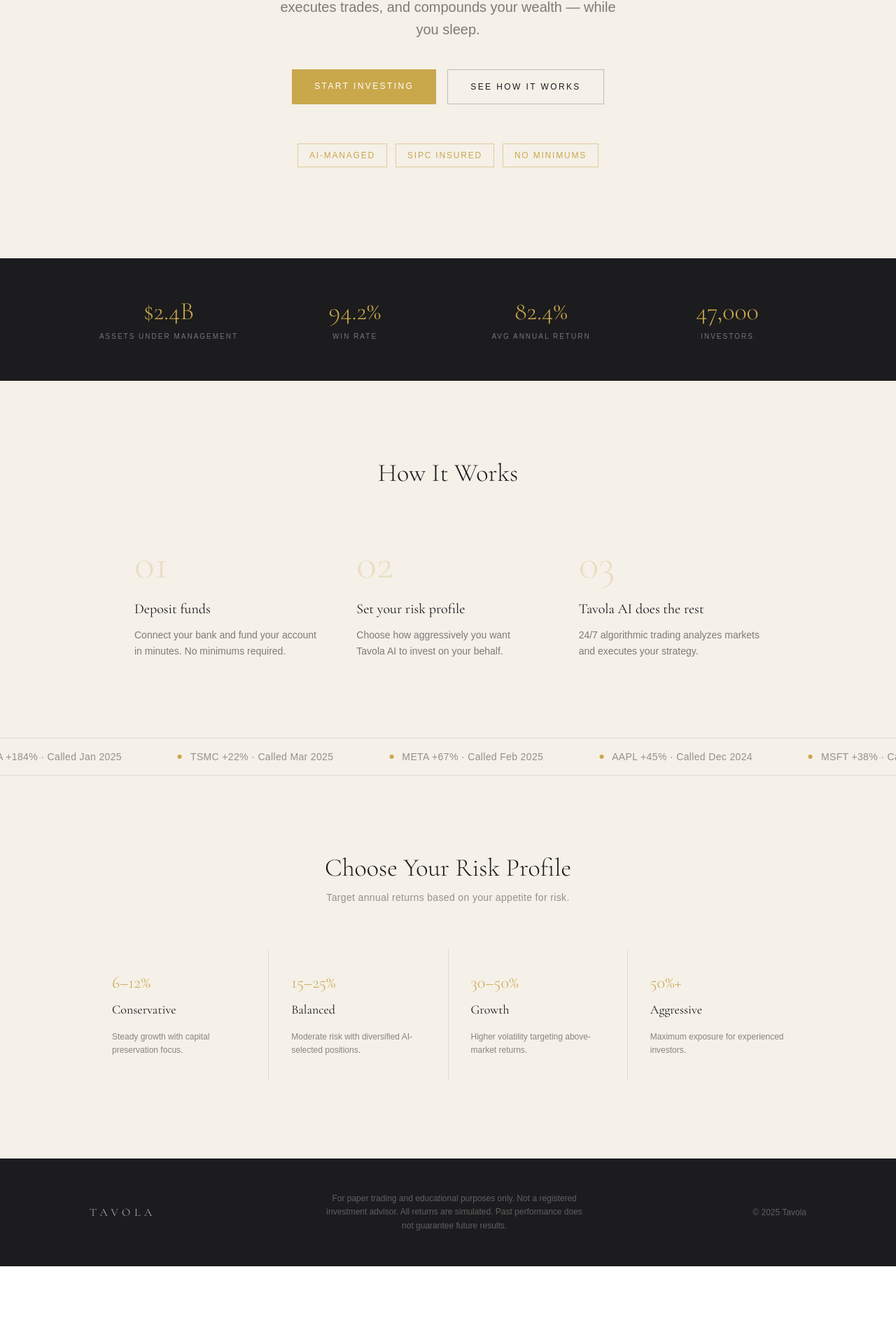
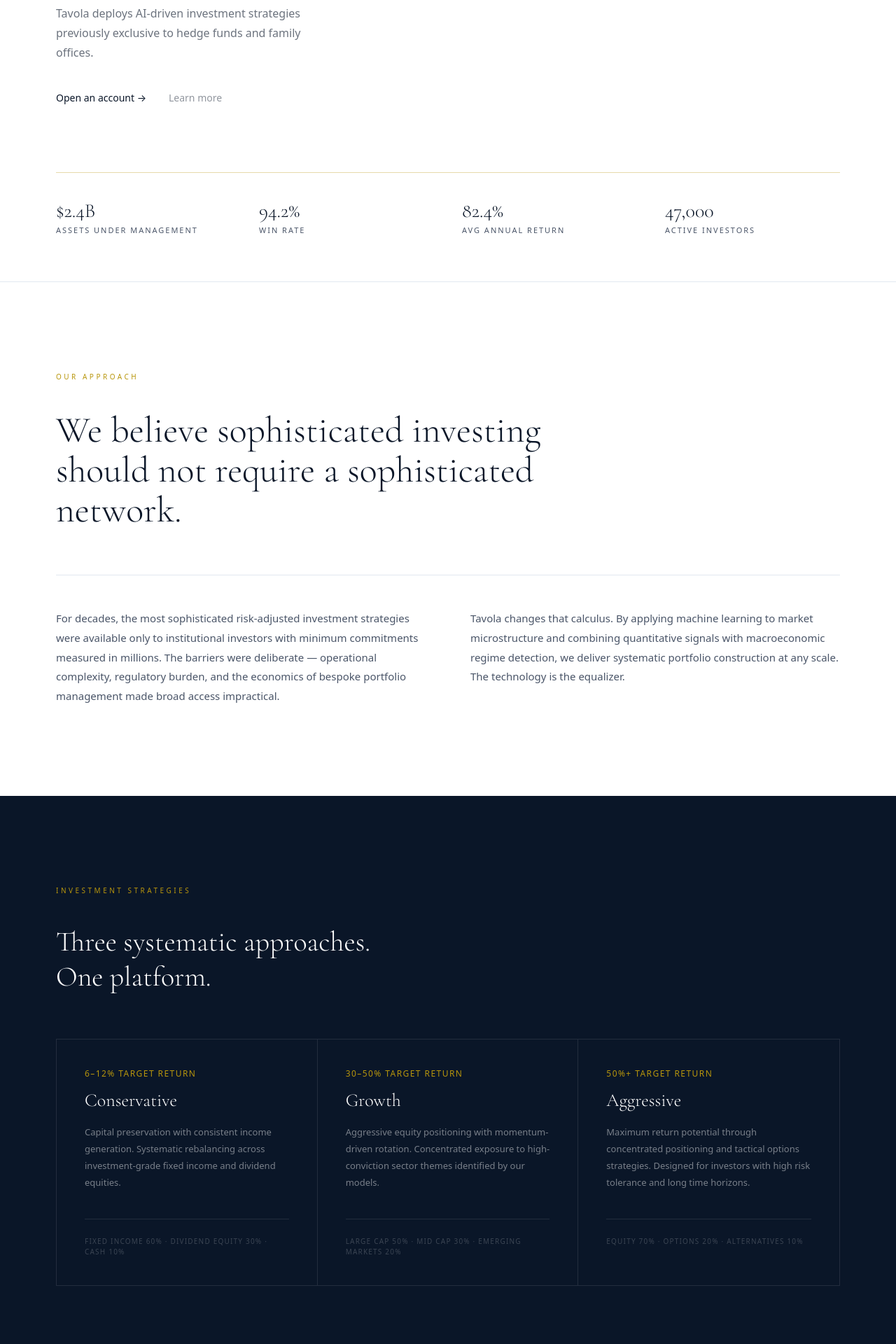
Before and after one commit to gageevans792-lang/Tavola, a Next.js app: page / in a window 1280 px wide. Shown: the part 431-2351 px from the top of the page at 70% size. Before the commit the page ends 2240 px from the top, so only its background shows below. Built offline with nearby package versions, Linux system fonts and the light colour scheme.

Commit message:
redesign: institutional landing page

```diff
--- a/src/app/globals.css
+++ b/src/app/globals.css
@@ -1,33 +1,13 @@
 @import "tailwindcss";
 
-:root {
-  --background: #ffffff;
-  --foreground: #171717;
-}
-
 @theme inline {
-  --color-background: var(--background);
-  --color-foreground: var(--foreground);
-  --font-sans: var(--font-geist-sans);
-  --font-mono: var(--font-geist-mono);
-  --font-serif: var(--font-cormorant), Georgia, serif;
-  --animate-marquee: marquee 40s linear infinite;
-}
-
-@media (prefers-color-scheme: dark) {
-  :root {
-    --background: #0a0a0a;
-    --foreground: #ededed;
-  }
+  --font-serif: var(--font-cormorant), Georgia, 'Times New Roman', serif;
 }
 
 body {
-  background: var(--background);
-  color: var(--foreground);
-  font-family: Arial, Helvetica, sans-serif;
+  background: #ffffff;
+  color: #0A1628;
+  font-family: system-ui, -apple-system, BlinkMacSystemFont, 'Segoe UI', sans-serif;
+  -webkit-font-smoothing: antialiased;
+  -moz-osx-font-smoothing: grayscale;
 }
-
-@keyframes marquee {
-  from { transform: translateX(0); }
-  to { transform: translateX(-50%); }
-}
--- a/src/app/page.tsx
+++ b/src/app/page.tsx
@@ -1,186 +1,299 @@
 import Link from 'next/link';
 
-const tickerItems = [
-  'NVDA +184% · Called Jan 2025',
-  'TSMC +22% · Called Mar 2025',
-  'META +67% · Called Feb 2025',
-  'AAPL +45% · Called Dec 2024',
-  'MSFT +38% · Called Nov 2024',
-  'AMZN +52% · Called Feb 2025',
-  'GOOGL +71% · Called Jan 2025',
-  'AMD +95% · Called Oct 2024',
+const stats = [
+  { value: '$2.4B',   label: 'Assets Under Management' },
+  { value: '94.2%',  label: 'Win Rate' },
+  { value: '82.4%',  label: 'Avg Annual Return' },
+  { value: '47,000', label: 'Active Investors' },
 ];
 
-const stats = [
-  { value: '$2.4B', label: 'Assets Under Management' },
-  { value: '94.2%', label: 'Win Rate' },
-  { value: '82.4%', label: 'Avg Annual Return' },
-  { value: '47,000', label: 'Investors' },
+const strategies = [
+  {
+    name: 'Conservative',
+    range: '6–12%',
+    description:
+      'Capital preservation with consistent income generation. Systematic rebalancing across investment-grade fixed income and dividend equities.',
+    allocation: 'Fixed income 60% · Dividend equity 30% · Cash 10%',
+  },
+  {
+    name: 'Growth',
+    range: '30–50%',
+    description:
+      'Aggressive equity positioning with momentum-driven rotation. Concentrated exposure to high-conviction sector themes identified by our models.',
+    allocation: 'Large cap 50% · Mid cap 30% · Emerging markets 20%',
+  },
+  {
+    name: 'Aggressive',
+    range: '50%+',
+    description:
+      'Maximum return potential through concentrated positioning and tactical options strategies. Designed for investors with high risk tolerance and long time horizons.',
+    allocation: 'Equity 70% · Options 20% · Alternatives 10%',
+  },
 ];
 
 const steps = [
   {
     number: '01',
-    title: 'Deposit funds',
-    desc: 'Connect your bank and fund your account in minutes. No minimums required.',
+    title: 'Fund your account',
+    description:
+      'Link your bank account via ACH transfer. Funds are held in SIPC-protected accounts at our custodial partner. No minimum deposit required.',
   },
   {
     number: '02',
-    title: 'Set your risk profile',
-    desc: 'Choose how aggressively you want Tavola AI to invest on your behalf.',
+    title: 'Select your strategy',
+    description:
+      'Choose from our three systematic investment strategies based on your risk tolerance and return objectives. Our model adapts to market regimes in real time.',
   },
   {
     number: '03',
-    title: 'Tavola AI does the rest',
-    desc: '24/7 algorithmic trading analyzes markets and executes your strategy.',
+    title: 'Tavola manages the rest',
+    description:
+      'Our algorithms monitor market conditions around the clock, rebalancing positions and adjusting exposure to capitalize on emerging opportunities.',
   },
 ];
 
-const riskProfiles = [
-  { name: 'Conservative', range: '6–12%', desc: 'Steady growth with capital preservation focus.' },
-  { name: 'Balanced', range: '15–25%', desc: 'Moderate risk with diversified AI-selected positions.' },
-  { name: 'Growth', range: '30–50%', desc: 'Higher volatility targeting above-market returns.' },
-  { name: 'Aggressive', range: '50%+', desc: 'Maximum exposure for experienced investors.' },
+const trustItems = [
+  'SEC Compliant Framework',
+  '256-bit Encryption',
+  'SIPC Protected',
+  'SOC 2 Type II',
+];
+
+const footerColumns = [
+  {
+    heading: 'Company',
+    links: ['About', 'Careers', 'Press', 'Contact'],
+  },
+  {
+    heading: 'Legal',
+    links: ['Terms of Service', 'Privacy Policy', 'Disclosures', 'FINRA BrokerCheck'],
+  },
+  {
+    heading: 'Resources',
+    links: ['Research', 'Documentation', 'API Reference', 'System Status'],
+  },
+  {
+    heading: 'Support',
+    links: ['Help Center', 'Account Access', 'Security', 'Compliance'],
+  },
 ];
 
 export default function Home() {
   return (
-    <div className="min-h-screen bg-[#F5F0E8] text-[#1C1C1E]">
+    <div className="bg-white text-[#0A1628]">
 
-      {/* NAV */}
-      <nav className="fixed top-0 left-0 right-0 z-50 flex items-center justify-between px-8 py-5 bg-[#F5F0E8]/90 backdrop-blur-sm border-b border-[#1C1C1E]/10">
-        <span className="font-serif text-xl tracking-[0.3em] font-semibold">TAVOLA</span>
-        <div className="flex items-center gap-5">
+      {/* ── NAV ── */}
+      <nav className="fixed top-0 left-0 right-0 z-50 h-14 flex items-center bg-white border-b border-[#E2E8F0]">
+        <div className="w-full flex items-center justify-between px-12 lg:px-20">
+          <span className="font-serif text-[13px] tracking-[0.4em] uppercase text-[#0A1628]">
+            Tavola
+          </span>
+          <div className="flex items-center text-[12px]">
             <Link
               href="/signin"
-            className="text-sm tracking-wide text-[#1C1C1E]/60 hover:text-[#1C1C1E] transition-colors"
+              className="px-5 text-[#0A1628]/50 hover:text-[#0A1628] transition-colors"
             >
               Sign In
             </Link>
+            <span className="w-px h-3.5 bg-[#E2E8F0]" />
             <Link
               href="/signup"
-            className="text-sm tracking-widest uppercase bg-[#C9A84C] text-white px-5 py-2.5 hover:bg-[#b8963e] transition-colors"
+              className="px-5 text-[#0A1628] hover:underline underline-offset-2 transition-all"
             >
-            Get Started
+              Open Account
             </Link>
+          </div>
         </div>
       </nav>
 
-      {/* HERO */}
-      <section className="flex flex-col items-center justify-center min-h-screen px-6 pt-20 text-center">
-        <h1 className="font-serif text-5xl md:text-7xl font-light leading-[1.1] max-w-4xl mb-6">
-          Your money, finally working<br className="hidden md:block" /> as hard as you do.
+      {/* ── HERO ── */}
+      <section className="min-h-screen flex flex-col pt-14">
+        <div className="flex-1 flex items-center px-12 lg:px-20 py-24">
+          <div>
+            <h1 className="font-serif text-[52px] lg:text-[80px] font-light leading-[1.05] text-[#0A1628] max-w-4xl mb-8">
+              Institutional-grade portfolio management.{' '}
+              <br className="hidden lg:block" />
+              Now available to everyone.
             </h1>
-        <p className="text-lg md:text-xl text-[#1C1C1E]/55 max-w-lg mb-10 leading-relaxed font-light">
-          24/7 AI portfolio management that analyzes markets, executes trades,
-          and compounds your wealth — while you sleep.
+            <p className="text-[16px] leading-[1.75] text-[#0A1628]/60 max-w-[400px] mb-10">
+              Tavola deploys AI-driven investment strategies previously exclusive
+              to hedge funds and family offices.
             </p>
-        <div className="flex flex-col sm:flex-row gap-4 mb-14">
+            <div className="flex items-center gap-8 text-[14px]">
               <Link
                 href="/signup"
-            className="px-8 py-4 bg-[#C9A84C] text-white text-xs tracking-[0.2em] uppercase hover:bg-[#b8963e] transition-colors"
+                className="text-[#0A1628] underline-offset-4 hover:underline"
               >
-            Start Investing
+                Open an account →
               </Link>
               <a
                 href="#how-it-works"
-            className="px-8 py-4 border border-[#1C1C1E]/25 text-[#1C1C1E] text-xs tracking-[0.2em] uppercase hover:border-[#1C1C1E]/60 transition-colors"
+                className="text-[#0A1628]/45 hover:text-[#0A1628]/70 transition-colors"
               >
-            See How It Works
+                Learn more
               </a>
             </div>
-        <div className="flex flex-wrap justify-center gap-3">
-          {['AI-Managed', 'SIPC Insured', 'No Minimums'].map((pill) => (
-            <span
-              key={pill}
-              className="text-xs tracking-[0.15em] uppercase px-4 py-2 border border-[#C9A84C]/50 text-[#C9A84C]"
-            >
-              {pill}
-            </span>
-          ))}
           </div>
-      </section>
+        </div>
 
-      {/* STATS BAR */}
-      <section className="bg-[#1C1C1E] py-14 px-6">
-        <div className="max-w-5xl mx-auto grid grid-cols-2 md:grid-cols-4 gap-10 text-center">
+        {/* Hero stats — anchored to bottom of viewport */}
+        <div className="px-12 lg:px-20 pb-16">
+          <div className="w-full h-px bg-[#B8960C]/35 mb-10" />
+          <div className="grid grid-cols-2 md:grid-cols-4 gap-10">
             {stats.map(({ value, label }) => (
               <div key={label}>
-              <div className="font-serif text-3xl md:text-4xl font-light text-[#C9A84C] mb-2">
+                <div className="font-serif text-[28px] font-light text-[#0A1628] mb-1.5 leading-none">
                   {value}
                 </div>
-              <div className="text-[10px] tracking-[0.2em] uppercase text-white/40">{label}</div>
+                <div className="text-[11px] tracking-[0.18em] uppercase text-[#4A5568]">
+                  {label}
                 </div>
-          ))}
-        </div>
-      </section>
-
-      {/* HOW IT WORKS */}
-      <section id="how-it-works" className="py-28 px-6">
-        <div className="max-w-4xl mx-auto">
-          <h2 className="font-serif text-4xl font-light text-center mb-20">How It Works</h2>
-          <div className="grid md:grid-cols-3 gap-14">
-            {steps.map(({ number, title, desc }) => (
-              <div key={number} className="flex flex-col">
-                <span className="font-serif text-6xl font-light text-[#C9A84C]/25 mb-5 leading-none">
-                  {number}
-                </span>
-                <h3 className="font-serif text-xl mb-3">{title}</h3>
-                <p className="text-sm leading-relaxed text-[#1C1C1E]/55">{desc}</p>
               </div>
             ))}
           </div>
         </div>
       </section>
 
-      {/* PREDICTION TICKER */}
-      <section className="border-y border-[#1C1C1E]/10 py-4 overflow-hidden">
-        <div className="flex animate-marquee whitespace-nowrap">
-          {[...tickerItems, ...tickerItems].map((item, i) => (
+      {/* ── PHILOSOPHY ── */}
+      <section className="border-t border-[#E2E8F0] py-32 px-12 lg:px-20">
+        <div className="max-w-7xl mx-auto">
+          <span className="block text-[10px] tracking-[0.35em] uppercase text-[#B8960C] mb-10">
+            Our Approach
+          </span>
+          <h2 className="font-serif text-[40px] lg:text-[52px] font-light leading-[1.1] text-[#0A1628] max-w-3xl mb-16">
+            We believe sophisticated investing should not require a sophisticated network.
+          </h2>
+          <div className="grid md:grid-cols-2 gap-16 border-t border-[#E2E8F0] pt-12">
+            <p className="text-[15px] leading-[1.85] text-[#4A5568]">
+              For decades, the most sophisticated risk-adjusted investment strategies were available
+              only to institutional investors with minimum commitments measured in millions. The
+              barriers were deliberate — operational complexity, regulatory burden, and the economics
+              of bespoke portfolio management made broad access impractical.
+            </p>
+            <p className="text-[15px] leading-[1.85] text-[#4A5568]">
+              Tavola changes that calculus. By applying machine learning to market microstructure and
+              combining quantitative signals with macroeconomic regime detection, we deliver
+              systematic portfolio construction at any scale. The technology is the equalizer.
+            </p>
+          </div>
+        </div>
+      </section>
+
+      {/* ── STRATEGIES ── */}
+      <section className="bg-[#0A1628] py-32 px-12 lg:px-20">
+        <div className="max-w-7xl mx-auto">
+          <span className="block text-[10px] tracking-[0.35em] uppercase text-[#B8960C] mb-10">
+            Investment Strategies
+          </span>
+          <h2 className="font-serif text-[40px] font-light text-white mb-16 leading-tight">
+            Three systematic approaches.<br />One platform.
+          </h2>
+          <div className="grid md:grid-cols-3 border border-white/10">
+            {strategies.map(({ name, range, description, allocation }, i) => (
+              <div
+                key={name}
+                className={`p-10 ${i < strategies.length - 1 ? 'border-r border-white/10' : ''}`}
+              >
+                <div className="text-[#B8960C] text-[12px] tracking-[0.12em] uppercase mb-4">
+                  {range} target return
+                </div>
+                <h3 className="font-serif text-[26px] font-light text-white mb-5 leading-none">
+                  {name}
+                </h3>
+                <p className="text-[13px] leading-[1.85] text-white/45 mb-10">{description}</p>
+                <div className="text-[10px] tracking-[0.12em] uppercase text-white/20 border-t border-white/10 pt-6">
+                  {allocation}
+                </div>
+              </div>
+            ))}
+          </div>
+        </div>
+      </section>
+
+      {/* ── HOW IT WORKS ── */}
+      <section id="how-it-works" className="py-32 px-12 lg:px-20">
+        <div className="max-w-7xl mx-auto">
+          <span className="block text-[10px] tracking-[0.35em] uppercase text-[#B8960C] mb-10">
+            Process
+          </span>
+          <h2 className="font-serif text-[40px] font-light text-[#0A1628] mb-16 leading-tight">
+            Getting started in three steps.
+          </h2>
+          <div>
+            {steps.map(({ number, title, description }) => (
+              <div
+                key={number}
+                className="border-t border-[#E2E8F0] py-10 grid grid-cols-12 gap-8 items-start"
+              >
+                <div className="col-span-2 md:col-span-1">
+                  <span className="font-serif text-[72px] font-light text-[#B8960C]/18 leading-none select-none">
+                    {number}
+                  </span>
+                </div>
+                <div className="col-span-10 md:col-span-11 pt-1">
+                  <h3 className="font-serif text-[22px] font-light text-[#0A1628] mb-3">
+                    {title}
+                  </h3>
+                  <p className="text-[14px] leading-[1.85] text-[#4A5568] max-w-xl">
+                    {description}
+                  </p>
+                </div>
+              </div>
+            ))}
+            <div className="border-t border-[#E2E8F0]" />
+          </div>
+        </div>
+      </section>
+
+      {/* ── TRUST BAR ── */}
+      <section className="bg-[#F8F9FA] border-t border-[#E2E8F0] border-b border-[#E2E8F0] py-14 px-12 lg:px-20">
+        <div className="max-w-7xl mx-auto flex flex-wrap items-center justify-between gap-8">
+          {trustItems.map((item) => (
             <span
-              key={i}
-              className="inline-flex items-center gap-3 mx-10 text-sm tracking-wide text-[#1C1C1E]/45"
+              key={item}
+              className="text-[11px] tracking-[0.22em] uppercase text-[#0A1628]/35"
             >
-              <span className="w-1.5 h-1.5 rounded-full bg-[#C9A84C] shrink-0" />
               {item}
             </span>
           ))}
         </div>
       </section>
 
-      {/* RISK PROFILES */}
-      <section className="py-28 px-6">
-        <div className="max-w-5xl mx-auto">
-          <h2 className="font-serif text-4xl font-light text-center mb-3">
-            Choose Your Risk Profile
-          </h2>
-          <p className="text-center text-[#1C1C1E]/45 mb-16 text-sm tracking-wide">
-            Target annual returns based on your appetite for risk.
-          </p>
-          <div className="grid sm:grid-cols-2 md:grid-cols-4 gap-px bg-[#1C1C1E]/10">
-            {riskProfiles.map(({ name, range, desc }) => (
-              <div
-                key={name}
-                className="bg-[#F5F0E8] p-8 hover:bg-white hover:shadow-sm transition-all duration-200 cursor-pointer group"
+      {/* ── FOOTER ── */}
+      <footer className="bg-[#0A1628] pt-20 pb-10 px-12 lg:px-20">
+        <div className="max-w-7xl mx-auto">
+          <div className="mb-16">
+            <span className="font-serif text-[13px] tracking-[0.4em] uppercase text-white/35">
+              Tavola
+            </span>
+          </div>
+          <div className="grid grid-cols-2 md:grid-cols-4 gap-12 pb-16 border-b border-white/10">
+            {footerColumns.map(({ heading, links }) => (
+              <div key={heading}>
+                <div className="text-[10px] tracking-[0.25em] uppercase text-white/25 mb-5">
+                  {heading}
+                </div>
+                <ul className="space-y-3.5">
+                  {links.map((link) => (
+                    <li key={link}>
+                      <Link
+                        href="#"
+                        className="text-[11px] text-white/35 hover:text-white/60 transition-colors"
                       >
-                <div className="font-serif text-2xl font-light text-[#C9A84C] mb-2">{range}</div>
-                <div className="font-serif text-lg mb-4">{name}</div>
-                <p className="text-xs leading-relaxed text-[#1C1C1E]/50">{desc}</p>
+                        {link}
+                      </Link>
+                    </li>
+                  ))}
+                </ul>
               </div>
             ))}
           </div>
+          <div className="pt-8 flex flex-col md:flex-row items-start md:items-center justify-between gap-3">
+            <span className="text-[11px] text-white/20">© 2025 Tavola Financial, Inc.</span>
+            <span className="text-[11px] text-white/20">
+              Paper trading platform for demonstration purposes only. Not investment advice.
+            </span>
           </div>
-      </section>
-
-      {/* FOOTER */}
-      <footer className="bg-[#1C1C1E] py-12 px-6">
-        <div className="max-w-5xl mx-auto flex flex-col md:flex-row items-center justify-between gap-6">
-          <span className="font-serif text-base tracking-[0.35em] text-white/60">TAVOLA</span>
-          <p className="text-xs text-center max-w-sm leading-relaxed text-white/30">
-            For paper trading and educational purposes only. Not a registered investment
-            advisor. All returns are simulated. Past performance does not guarantee future results.
-          </p>
-          <span className="text-xs text-white/30">© 2025 Tavola</span>
         </div>
       </footer>
 
```
Lines whose indentation alone changed are shown as unchanged.
